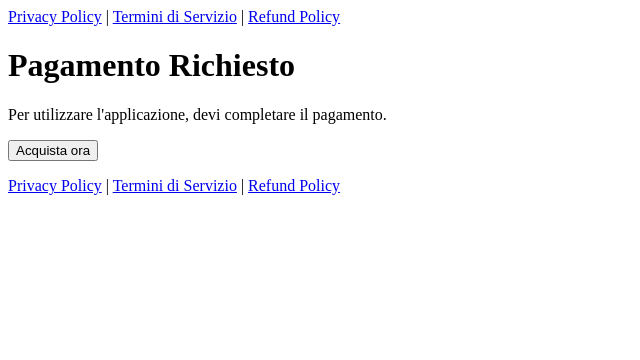
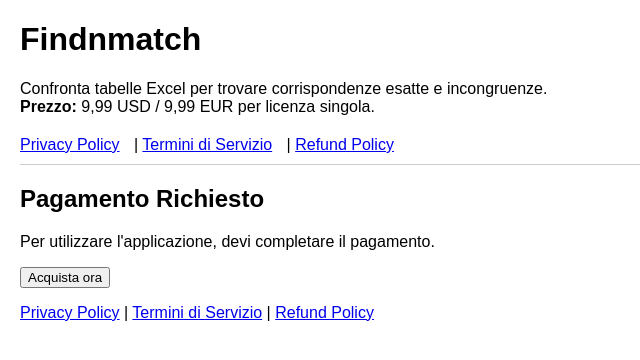
Before and after one commit to pezzaliapp/FINDNMATCH, a Flask app: page / in a window 1280 px wide. Shown: the top 360 px of the page, without its empty margins (0-640 px from the left). Run offline with Flask 3, Linux system fonts and the light colour scheme; some libraries are stand-ins or nearby versions.

Commit message:
Aggiornato Titolare del Trattamento con il mio nome

```diff
--- a/app.py
+++ b/app.py
@@ -4,9 +4,9 @@
 import pandas as pd
 
 app = Flask(__name__)
-app.secret_key = 'super-secret-key'  # Assicurati di usare una chiave sicura
+app.secret_key = 'super-secret-key'  # Cambia con una chiave sicura
 
-# Cartella dove salvare i file caricati e l'output
+# Cartella per file caricati e output
 BASE_DIR = os.path.dirname(os.path.abspath(__file__))
 UPLOAD_FOLDER = os.path.join(BASE_DIR, 'uploads')
 os.makedirs(UPLOAD_FOLDER, exist_ok=True)
@@ -17,9 +17,9 @@
     """Controlla l'estensione del file."""
     return '.' in filename and filename.rsplit('.', 1)[1].lower() in ALLOWED_EXTENSIONS
 
-@app.route('/', methods=['GET','POST'])
+@app.route('/', methods=['GET', 'POST'])
 def index():
-    # Per test, se non è impostato, forziamo l'utente come non pagante
+    # Se 'has_paid' non è impostato, impostalo a False per testare la logica di pagamento.
     if 'has_paid' not in session:
         session['has_paid'] = False
 
@@ -29,13 +29,12 @@
             flash("Devi completare il pagamento per utilizzare l'applicazione.")
             return redirect(request.url)
 
-        # Recupera i due file e le colonne da confrontare
+        # Recupera i file e le colonne
         file1 = request.files.get('file1')
         file2 = request.files.get('file2')
         col1_str = request.form.get('col1', '').strip()
         col2_str = request.form.get('col2', '').strip()
 
-        # Controlli di base
         if not file1 or not file2 or file1.filename == '' or file2.filename == '':
             flash("Seleziona entrambi i file Excel.")
             return redirect(request.url)
@@ -63,7 +62,6 @@
         file1.save(path1)
         file2.save(path2)
 
-        # Leggi i DataFrame
         try:
             df1 = pd.read_excel(path1, engine='openpyxl')
             df2 = pd.read_excel(path2, engine='openpyxl')
@@ -72,27 +70,18 @@
             return redirect(request.url)
 
         max_rows = max(len(df1), len(df2))
-        confronto = pd.DataFrame(columns=['valore_file1','valore_file2','Match'])
-
+        confronto = pd.DataFrame(columns=['valore_file1', 'valore_file2', 'Match'])
         for i in range(max_rows):
-            if i < len(df1) and col1_idx < df1.shape[1]:
-                val1 = df1.iloc[i, col1_idx]
-            else:
-                val1 = float('nan')
-            if i < len(df2) and col2_idx < df2.shape[1]:
-                val2 = df2.iloc[i, col2_idx]
-            else:
-                val2 = float('nan')
+            val1 = df1.iloc[i, col1_idx] if (i < len(df1) and col1_idx < df1.shape[1]) else float('nan')
+            val2 = df2.iloc[i, col2_idx] if (i < len(df2) and col2_idx < df2.shape[1]) else float('nan')
             s1 = str(val1).strip().lower() if pd.notna(val1) else None
             s2 = str(val2).strip().lower() if pd.notna(val2) else None
             match = "YES" if (s1 is not None and s2 is not None and s1 == s2) else "NO"
             confronto.loc[i] = [val1, val2, match]
-
         output_path = os.path.join(UPLOAD_FOLDER, "confronto_result.xlsx")
         confronto.to_excel(output_path, index=False)
         return send_file(output_path, as_attachment=True)
 
-    # GET: Mostra il template index.html
     return render_template('index.html')
 
 @app.route('/privacy')
@@ -107,7 +96,7 @@
 def refund():
     return render_template('refund.html')
 
-# Route di test per forzare il pagamento (per testare la visualizzazione del form)
+# Route di test per forzare il pagamento (da rimuovere in produzione)
 @app.route('/set_paid')
 def set_paid():
     session['has_paid'] = True
--- a/templates/index.html
+++ b/templates/index.html
@@ -2,10 +2,22 @@
 <html lang="it">
 <head>
   <meta charset="UTF-8">
-    <title>Confronto Colonne (Row by Row) - Pagamento Richiesto</title>
+  <title>Findnmatch - Confronta TABELLE Excel</title>
+  <style>
+    body { font-family: Arial, sans-serif; margin: 20px; }
+    header { border-bottom: 1px solid #ccc; margin-bottom: 20px; padding-bottom: 10px; }
+    nav a { margin-right: 10px; }
+    .product-info { margin-bottom: 20px; }
+  </style>
 </head>
 <body>
   <header>
+    <h1>Findnmatch</h1>
+    <p class="product-info">
+      Confronta tabelle Excel per trovare corrispondenze esatte e incongruenze.
+      <br>
+      <strong>Prezzo:</strong> 9,99 USD / 9,99 EUR per licenza singola.
+    </p>
     <nav>
       <a href="/privacy">Privacy Policy</a> |
       <a href="/terms">Termini di Servizio</a> |
@@ -14,16 +26,16 @@
   </header>
 
   {% if not session.has_paid %}
-        <h1>Pagamento Richiesto</h1>
+      <h2>Pagamento Richiesto</h2>
       <p>Per utilizzare l'applicazione, devi completare il pagamento.</p>
       <button id="paddle-checkout">Acquista ora</button>
 
       <!-- Script di Paddle -->
       <script src="https://cdn.paddle.com/paddle/paddle.js"></script>
       <script>
-            // Imposta il Vendor ID con il Seller ID reale
+          // Imposta il Vendor ID con il Seller ID reale fornito da Paddle
           Paddle.Setup({ vendor: 217642 });
-            // Imposta il Product ID reale
+          // Al clic, apri il checkout Paddle con il Product ID reale e l'icona
           document.getElementById("paddle-checkout").addEventListener("click", function() {
               Paddle.Checkout.open({
                   product: "pri_01jn38kpctxrvgjpdf4crheqzz",
@@ -37,8 +49,8 @@
         <a href="/refund">Refund Policy</a>
       </p>
   {% else %}
-        <h1>Confronto tra due colonne di due file Excel</h1>
-        <p>Seleziona i due file e indica quale colonna (numero) confrontare in ciascun file.</p>
+      <h2>Confronta Tabelle Excel</h2>
+      <p>Carica i file Excel e specifica la colonna (numero) da confrontare in ciascun file.</p>
 
       {% with messages = get_flashed_messages() %}
       {% if messages %}
@@ -57,14 +69,12 @@
               <label>Colonna (numero):</label>
               <input type="text" name="col1" placeholder="Es. 2" required>
           </p>
-
           <p>
               <label>File 2:</label><br>
               <input type="file" name="file2" accept=".xlsx,.xls" required><br>
               <label>Colonna (numero):</label>
               <input type="text" name="col2" placeholder="Es. 3" required>
           </p>
-
           <button type="submit">Confronta</button>
       </form>
   {% endif %}
--- a/templates/privacy.html
+++ b/templates/privacy.html
@@ -15,13 +15,13 @@
 
     <h2>1. Introduzione</h2>
     <p>
-        Findnmatch ("noi", "nostro") fornisce la propria applicazione e servizi tramite il sito <strong>https://findnmatch.onrender.com</strong>. La presente Informativa sulla Privacy descrive come trattiamo i dati personali e i dati tecnici degli utenti ("tu", "utente") nell’ambito dell’utilizzo della nostra applicazione, inclusi i pagamenti effettuati tramite Paddle.
+        Alessandro Pezzali ("noi", "nostro") fornisce la propria applicazione e servizi tramite il sito <strong>https://findnmatch.onrender.com</strong>. La presente Informativa sulla Privacy descrive come trattiamo i dati personali e i dati tecnici degli utenti ("tu", "utente") nell’ambito dell’utilizzo della nostra applicazione, inclusi i pagamenti effettuati tramite Paddle.
     </p>
 
     <h2>2. Titolare del Trattamento</h2>
     <p>
         Il titolare del trattamento dei dati è:<br>
-        <strong>Findnmatch</strong><br>
+        <strong>Alessandro Pezzali</strong><br>
         (Indirizzo: [Inserisci qui l'indirizzo, se applicabile])<br>
         Email: pezzalialessandro@gmail.com
     </p>
```
Lines whose indentation alone changed are shown as unchanged.
